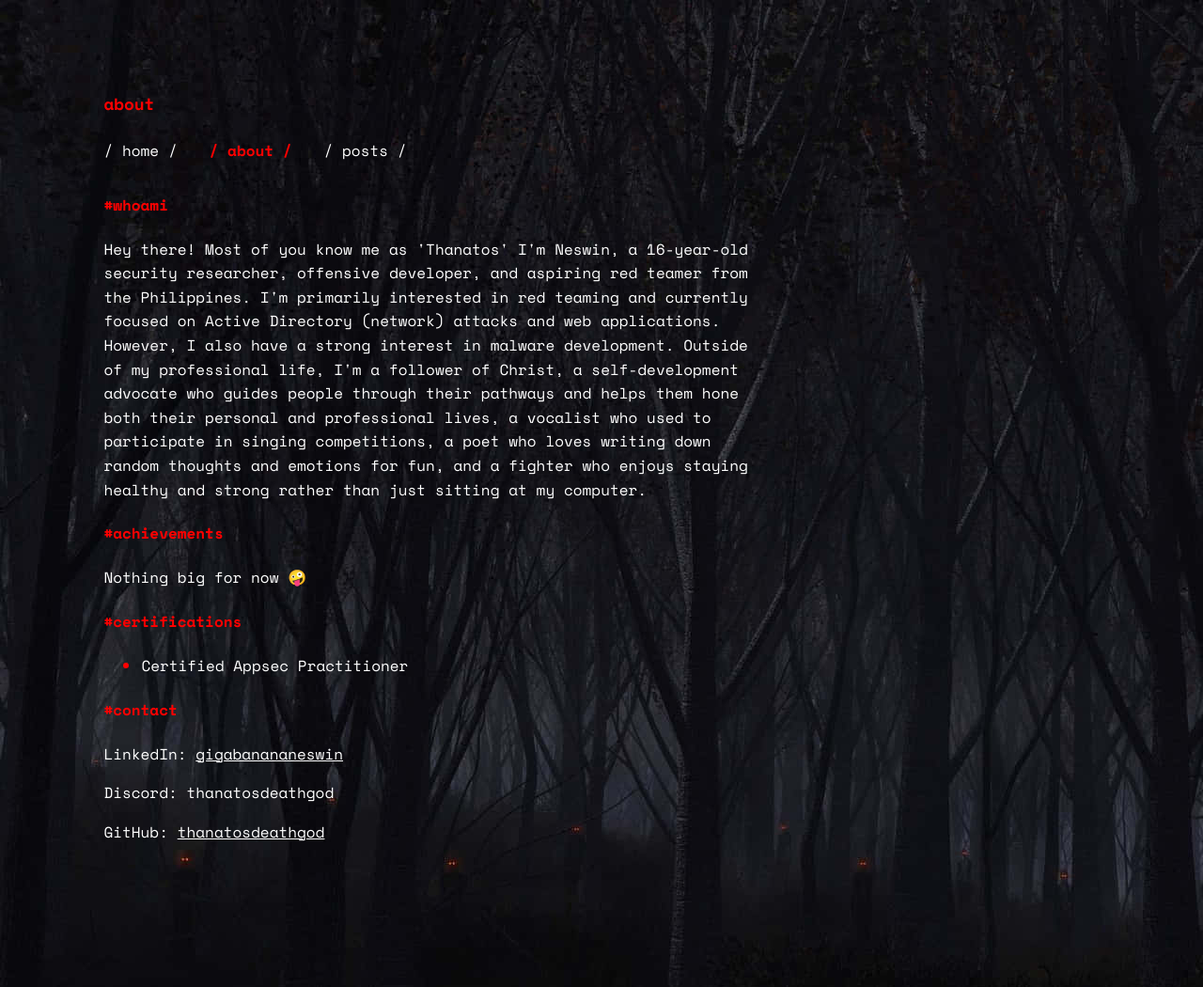
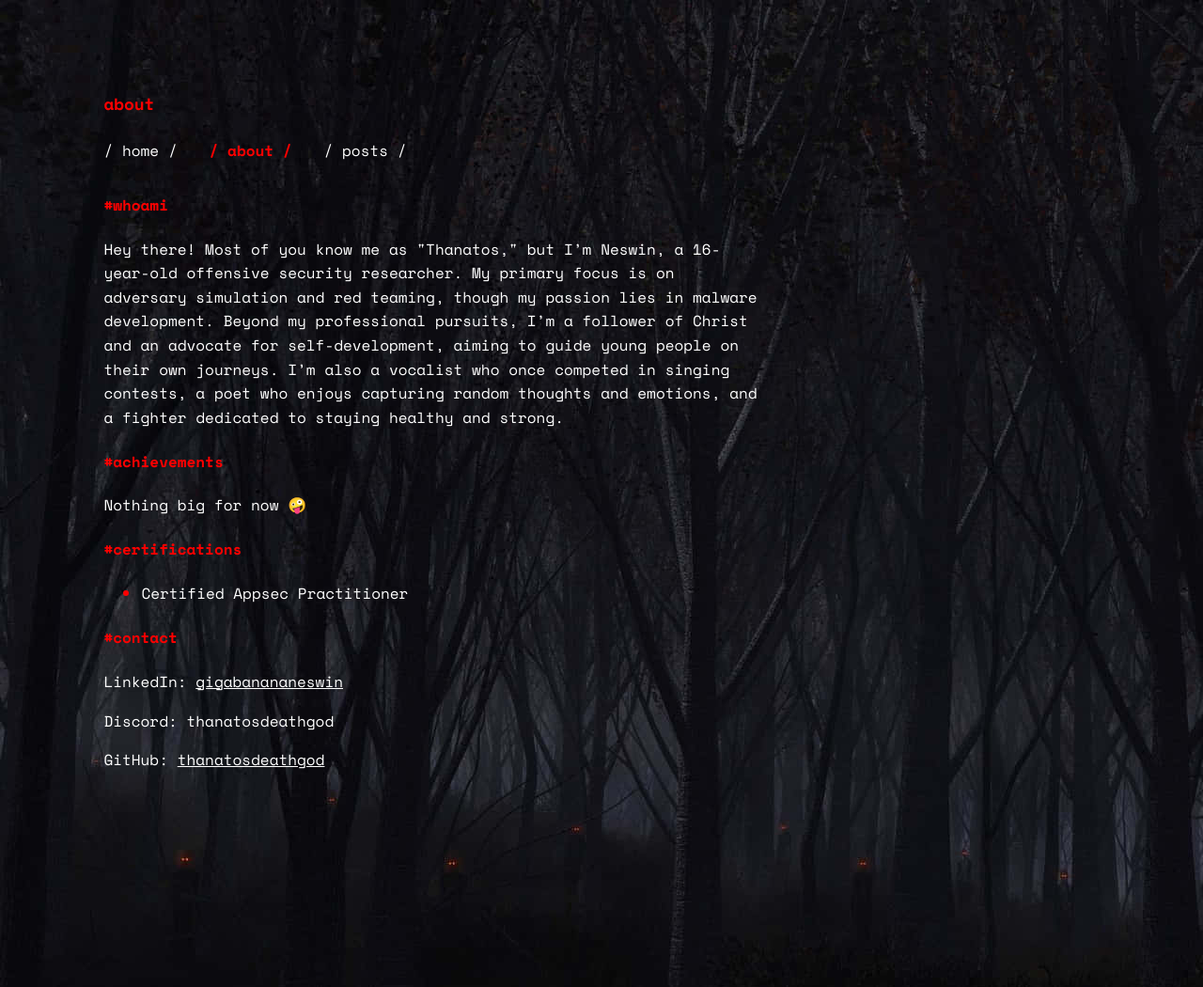
Before and after one commit to azraeldeathangel/azraeldeathangel.github.io, a Jekyll site: the page about.html, which Jekyll copies as it is, in a window 1280 px wide. Shown: the whole page at 94% size. Built offline with Jekyll 4.4.1, drawn with Linux system fonts in a browser that asks for light colours; some of the changed lines change nothing that is shown.

Commit message:
Update about.html

```diff
--- a/about.html
+++ b/about.html
@@ -8,8 +8,8 @@
     <link rel="preconnect" href="https://fonts.gstatic.com" crossorigin>
     <link href="https://fonts.googleapis.com/css2?family=Space+Mono:ital,wght@0,400;0,700;1,400;1,700&display=swap" rel="stylesheet">
     <link rel="stylesheet" href="assets/styles/style.css">
-    <meta property="og:title" content="about | anubis">
-    <meta property="og:description" content="about page of anubisdeathgod.com">
+    <meta property="og:title" content="about | thanatos">
+    <meta property="og:description" content="about page of thanatosdeathgod.xyz">
     <meta property="og:image" content="https://thanatosdeathgod.github.io/assets/icons/banner.png">
     <meta property="og:url" content="https://thanatosdeathgod.github.io/about.html">
     <link rel="shortcut icon" href="/assets/icons/favicon.ico" />
@@ -25,7 +25,7 @@
     </header>
     <main>
         <h4>#whoami</h4>
-        <p>Hey there! Most of you know me as 'Thanatos' I'm Neswin, a 16-year-old security researcher, offensive developer, and aspiring red teamer from the Philippines. I'm primarily interested in red teaming and currently focused on Active Directory (network) attacks and web applications. However, I also have a strong interest in malware development. Outside of my professional life, I'm a follower of Christ, a self-development advocate who guides people through their pathways and helps them hone both their personal and professional lives, a vocalist who used to participate in singing competitions, a poet who loves writing down random thoughts and emotions for fun, and a fighter who enjoys staying healthy and strong rather than just sitting at my computer.</p>
+        <p>Hey there! Most of you know me as "Thanatos," but I’m Neswin, a 16-year-old offensive security researcher. My primary focus is on adversary simulation and red teaming, though my passion lies in malware development. Beyond my professional pursuits, I’m a follower of Christ and an advocate for self-development, aiming to guide young people on their own journeys. I’m also a vocalist who once competed in singing contests, a poet who enjoys capturing random thoughts and emotions, and a fighter dedicated to staying healthy and strong.</p>
         <h4>#achievements</h4>
         <p>Nothing big for now 🤪</p>
         <h4>#certifications</h4>
```
